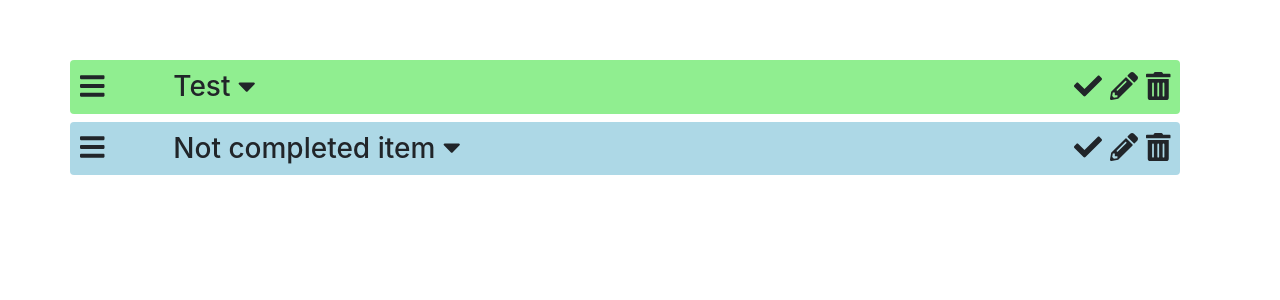
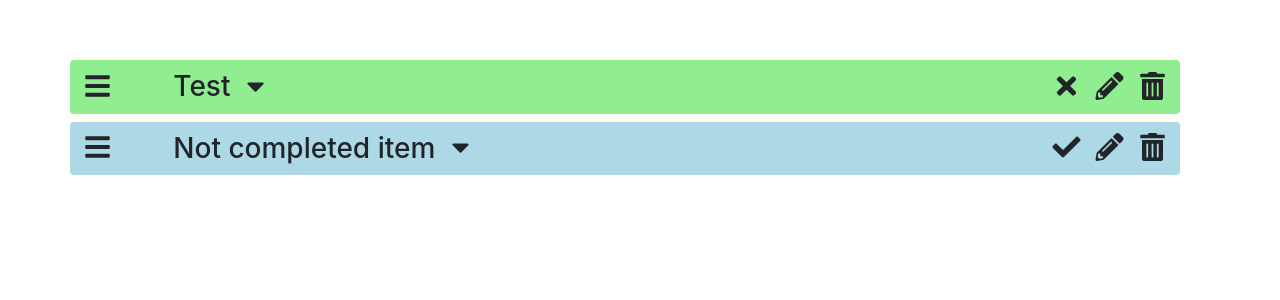
Before and after one commit to TobySuch/ivy-list, a Vue app in the folder frontend/: page / in a window 1280 px wide. Shown: the top 300 px of the page. Built offline with nearby package versions, Linux system fonts and the light colour scheme.

Commit message:
Make fa icons fixed width and add uncomplete task cross

```diff
--- a/frontend/src/components/ToDoItem.vue
+++ b/frontend/src/components/ToDoItem.vue
@@ -3,24 +3,25 @@
     <div class="row">
       <!-- Hamburger menu to reorder to do items -->
       <div class="col-1">
-        <h3><font-awesome-icon icon="bars" /></h3>
+        <h3><font-awesome-icon icon="bars" fixed-width/></h3>
       </div>
 
       <!-- Title of to do item -->
       <div class="col">
         <h3 class="title">
           {{ item.title }}
-          <font-awesome-icon icon="caret-down" v-show="!item.description_visible" v-on:click="showDescription(item);"/>
-          <font-awesome-icon icon="caret-up" v-show="item.description_visible" v-on:click="hideDescription(item);"/>
+          <font-awesome-icon icon="caret-down" fixed-width v-show="!item.description_visible" v-on:click="showDescription(item);"/>
+          <font-awesome-icon icon="caret-up" fixed-width v-show="item.description_visible" v-on:click="hideDescription(item);"/>
         </h3>
       </div>
 
       <!-- Buttons at the end of the item -->
       <div class="col-auto align-self-end">
         <h3>
-          <font-awesome-icon icon="check" class="ml-2"/>
-          <font-awesome-icon icon="pencil-alt" class="ml-2"/>
-          <font-awesome-icon icon="trash-alt" class="ml-2"/>
+          <font-awesome-icon icon="check" fixed-width class="ml-2" v-if="item.completed_at === null"/>
+          <font-awesome-icon icon="times" fixed-width class="ml-2" v-if="item.completed_at !== null"/>
+          <font-awesome-icon icon="pencil-alt" fixed-width class="ml-2"/>
+          <font-awesome-icon icon="trash-alt" fixed-width class="ml-2"/>
         </h3>
       </div>
 
--- a/frontend/src/main.js
+++ b/frontend/src/main.js
@@ -8,6 +8,7 @@ import { faBars } from '@fortawesome/free-solid-svg-icons'
 import { faCaretDown } from '@fortawesome/free-solid-svg-icons'
 import { faCaretUp } from '@fortawesome/free-solid-svg-icons'
 import { faCheck } from '@fortawesome/free-solid-svg-icons'
+import { faTimes } from '@fortawesome/free-solid-svg-icons'
 import { faPencilAlt } from '@fortawesome/free-solid-svg-icons'
 import { faTrashAlt } from '@fortawesome/free-solid-svg-icons'
 import { FontAwesomeIcon } from '@fortawesome/vue-fontawesome'
@@ -17,6 +18,7 @@ library.add(faBars)
 library.add(faCaretDown)
 library.add(faCaretUp)
 library.add(faCheck)
+library.add(faTimes)
 library.add(faPencilAlt)
 library.add(faTrashAlt)
 
```
